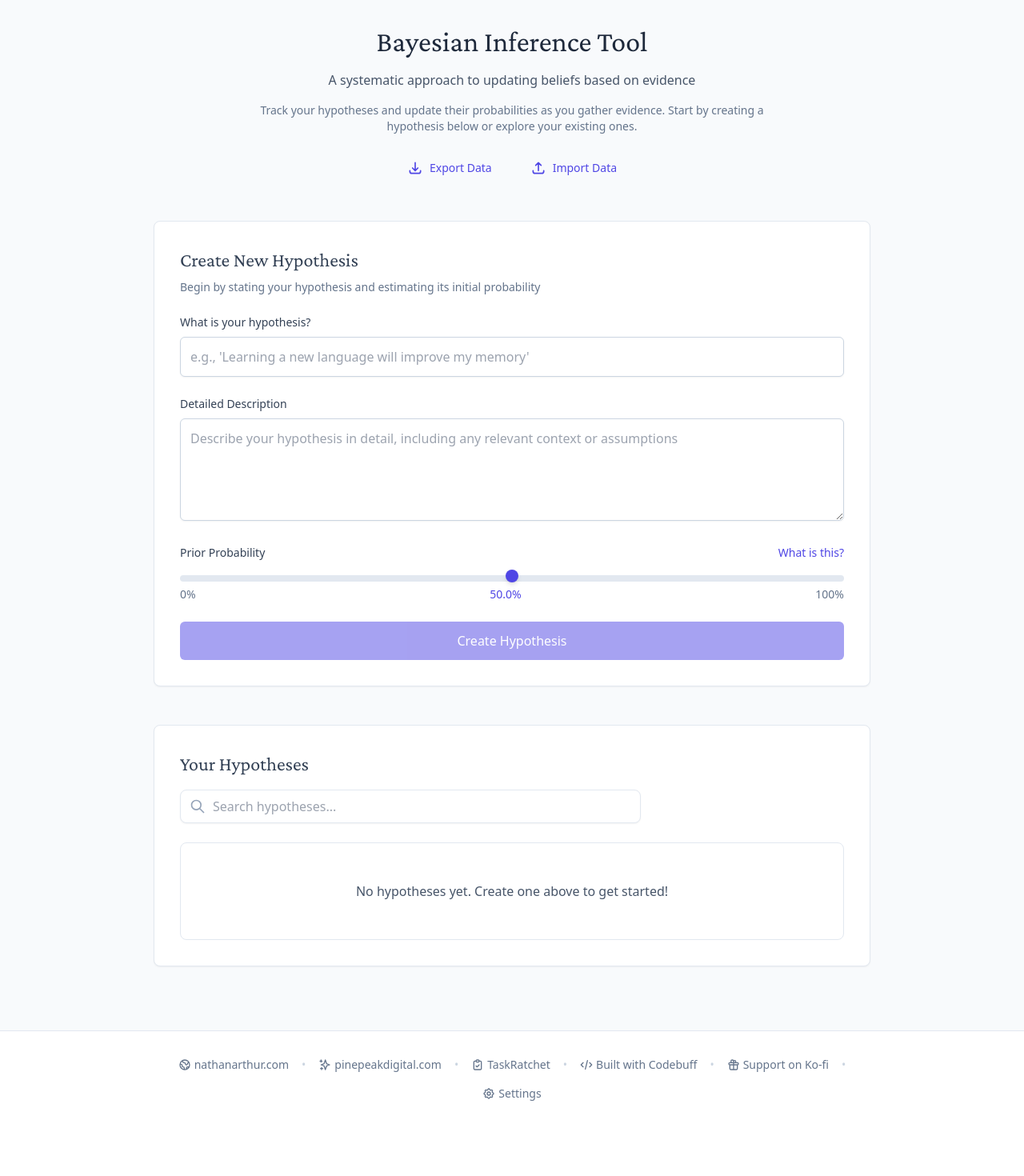
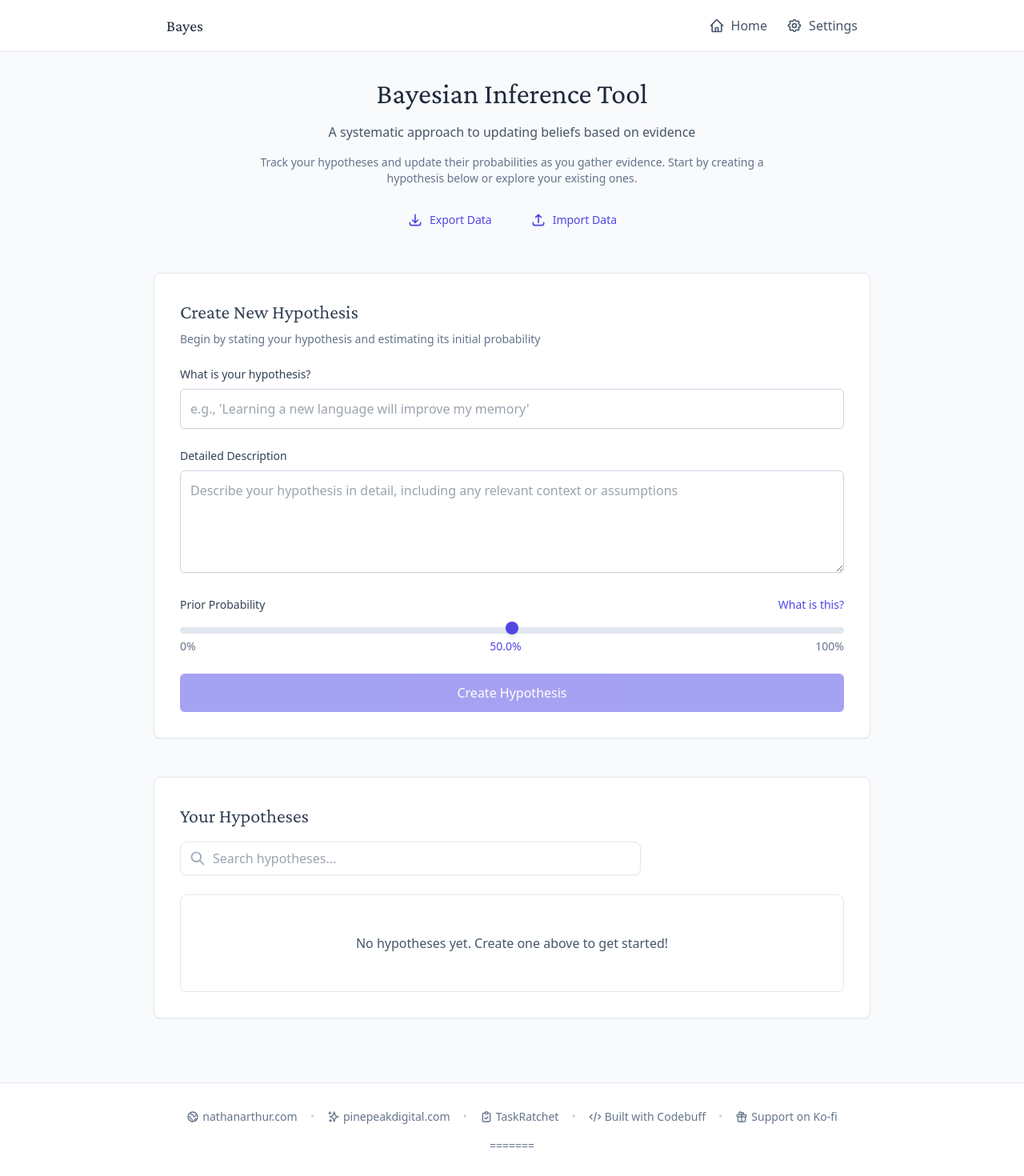
Before and after one commit to narthur/bayes, a SvelteKit app: page / in a window 1280 px wide. Shown: the top 1470 px of the page at 80% size. Before the commit the page ends 1409 px from the top, so only its background shows below. Built offline with nearby package versions, Linux system fonts and the light colour scheme.

Commit message:
Update +layout.svelte

```diff
--- a/src/routes/+layout.svelte
+++ b/src/routes/+layout.svelte
@@ -3,6 +3,54 @@
 </script>
 
 <div class="min-h-screen flex flex-col">
+	<nav class="bg-white border-b border-slate-200">
+		<div class="max-w-4xl mx-auto px-4">
+			<div class="flex items-center justify-between h-16">
+				<div class="flex items-center">
+					<a href="/" class="text-xl font-serif text-slate-800 hover:text-indigo-600 transition-colors">
+						Bayes
+					</a>
+				</div>
+				<div class="flex items-center gap-6">
+					<a
+						href="/"
+						class="text-slate-600 hover:text-indigo-600 transition-colors flex items-center gap-2"
+					>
+						<svg class="w-5 h-5" fill="none" stroke="currentColor" viewBox="0 0 24 24">
+							<path
+								stroke-linecap="round"
+								stroke-linejoin="round"
+								stroke-width="2"
+								d="M3 12l2-2m0 0l7-7 7 7M5 10v10a1 1 0 001 1h3m10-11l2 2m-2-2v10a1 1 0 01-1 1h-3m-6 0a1 1 0 001-1v-4a1 1 0 011-1h2a1 1 0 011 1v4a1 1 0 001 1m-6 0h6"
+							/>
+						</svg>
+						<span>Home</span>
+					</a>
+					<a
+						href="/settings"
+						class="text-slate-600 hover:text-indigo-600 transition-colors flex items-center gap-2"
+					>
+						<svg class="w-5 h-5" fill="none" stroke="currentColor" viewBox="0 0 24 24">
+							<path
+								stroke-linecap="round"
+								stroke-linejoin="round"
+								stroke-width="2"
+								d="M10.325 4.317c.426-1.756 2.924-1.756 3.35 0a1.724 1.724 0 002.573 1.066c1.543-.94 3.31.826 2.37 2.37a1.724 1.724 0 001.065 2.572c1.756.426 1.756 2.924 0 3.35a1.724 1.724 0 00-1.066 2.573c.94 1.543-.826 3.31-2.37 2.37a1.724 1.724 0 00-2.572 1.065c-.426 1.756-2.924 1.756-3.35 0a1.724 1.724 0 00-2.573-1.066c-1.543.94-3.31-.826-2.37-2.37a1.724 1.724 0 00-1.065-2.572c-1.756-.426-1.756-2.924 0-3.35a1.724 1.724 0 001.066-2.573c-.94-1.543.826-3.31 2.37-2.37.996.608 2.296.07 2.572-1.065z"
+							/>
+							<path
+								stroke-linecap="round"
+								stroke-linejoin="round"
+								stroke-width="2"
+								d="M15 12a3 3 0 11-6 0 3 3 0 016 0z"
+							/>
+						</svg>
+						<span>Settings</span>
+					</a>
+				</div>
+			</div>
+		</div>
+	</nav>
+
 	<div class="flex-1">
 		<slot />
 	</div>
@@ -94,27 +142,7 @@
 					</svg>
 					Support on Ko-fi
 				</a>
-				<span class="text-slate-300">•</span>
-				<a
-					href="/settings"
-					class="hover:text-indigo-600 transition-colors flex items-center gap-1 whitespace-nowrap"
-				>
-					<svg class="w-4 h-4 flex-shrink-0" fill="none" stroke="currentColor" viewBox="0 0 24 24">
-						<path
-							stroke-linecap="round"
-							stroke-linejoin="round"
-							stroke-width="2"
-							d="M10.325 4.317c.426-1.756 2.924-1.756 3.35 0a1.724 1.724 0 002.573 1.066c1.543-.94 3.31.826 2.37 2.37a1.724 1.724 0 001.065 2.572c1.756.426 1.756 2.924 0 3.35a1.724 1.724 0 00-1.066 2.573c.94 1.543-.826 3.31-2.37 2.37a1.724 1.724 0 00-2.572 1.065c-.426 1.756-2.924 1.756-3.35 0a1.724 1.724 0 00-2.573-1.066c-1.543.94-3.31-.826-2.37-2.37a1.724 1.724 0 00-1.065-2.572c-1.756-.426-1.756-2.924 0-3.35a1.724 1.724 0 001.066-2.573c-.94-1.543.826-3.31 2.37-2.37.996.608 2.296.07 2.572-1.065z"
-						/>
-						<path
-							stroke-linecap="round"
-							stroke-linejoin="round"
-							stroke-width="2"
-							d="M15 12a3 3 0 11-6 0 3 3 0 016 0z"
-						/>
-					</svg>
-					Settings
-				</a>
+=======
 			</div>
 		</div>
 	</footer>
```
